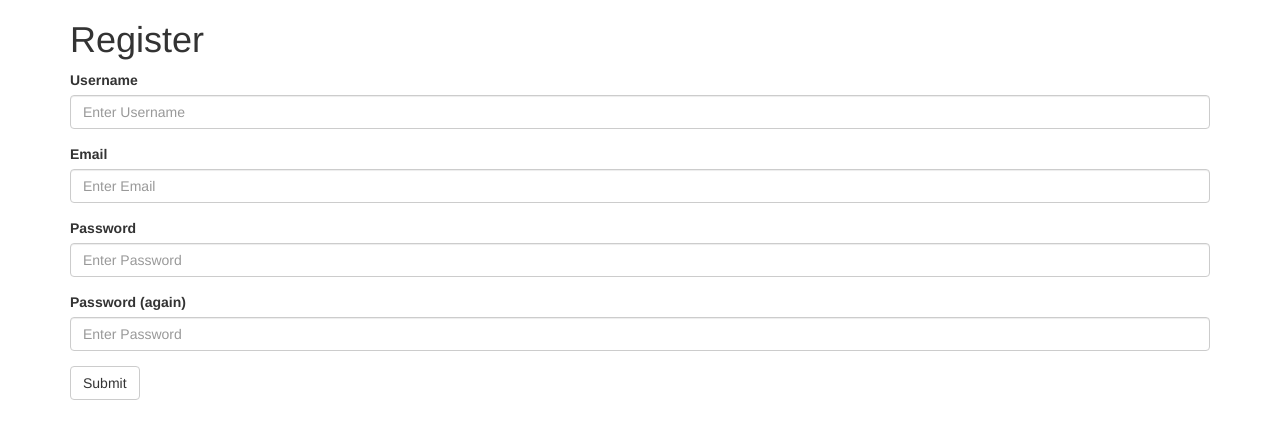
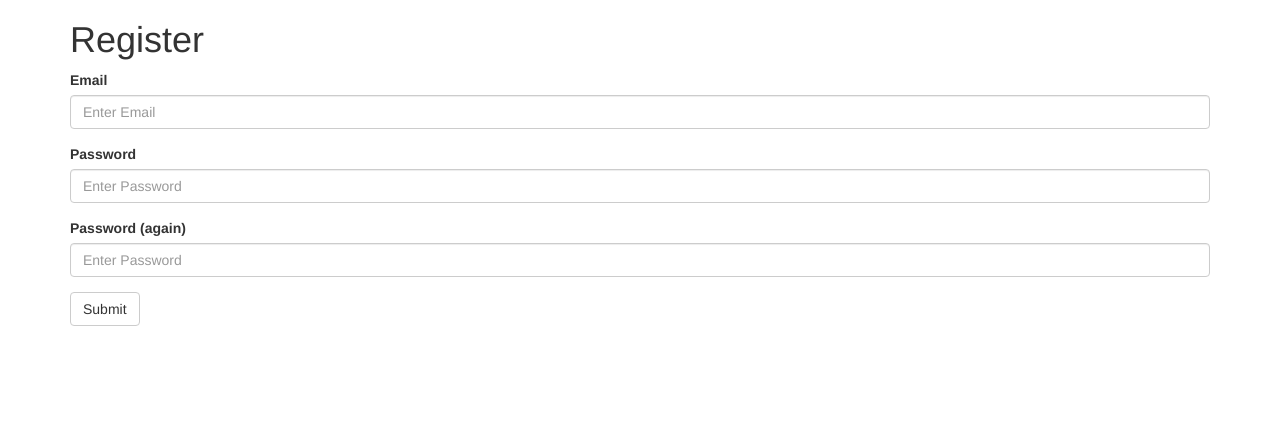
Before and after one commit to takeahsiaor/inspirepraise, a Django app: template songs/templates/registration/registration_form.html in a window 1280 px wide. Shown: the part 52-491 px from the top of the page. Run offline with Django 3.2, Linux system fonts and the light colour scheme; the template is opened without the code that fills it, so the values that code supplies are empty; parts of the project's set-up code (start-up, migrations or seed data) failed here and were passed over; some libraries are stand-ins or nearby versions.

Commit message:
Email only auth through django-registration-email. Hashed username. Change password not working

```diff
--- a/songs/templates/base.html
+++ b/songs/templates/base.html
@@ -60,9 +60,10 @@
             {% if not user.is_authenticated %}
             <li><a href="{% url 'songs.views.login_user' %}">Login</a></li>
             <li><a href="{% url 'registration_register'%}">Register</a></li>
+
             {% else %}
             <li><p style="padding-top:15px; padding-right:10px;">
-                Welcome <a href="{% url 'songs.views.profile' %}">{{user.username}}</a></p></li>
+                Welcome <a href="{% url 'songs.views.profile' %}">{{user.email}}</a></p></li>
             <li><a href="{% url 'songs.views.logout_view' %}">Logout</a></li>
             {% endif %}
 
--- a/songs/templates/base_home.html
+++ b/songs/templates/base_home.html
@@ -48,7 +48,7 @@
             <li><a href="{% url 'songs.views.login_user' %}">Login</a></li>
             <li><a href="{% url 'registration_register'%}">Register</a></li>
             {% else %}
-            <li><p style="padding-top:15px; padding-right:10px;">Welcome {{user.username}}</p></li>
+            <li><p style="padding-top:15px; padding-right:10px;">Welcome {{user.email}}</p></li>
             <li><a href="{% url 'songs.views.logout_view' %}">Logout</a></li>
             {% endif %}
         </ul>
--- a/songs/templates/registration/login.html
+++ b/songs/templates/registration/login.html
@@ -6,11 +6,11 @@
     <div class="alert alert-danger">Your username and password didn't match. Please try again.</div>
 {% endif %}
 
-<form method="post" action="{% url 'django.contrib.auth.views.login' %}">
+<form method="post" action="">
 {% csrf_token %}
     <div class="form-group">
-        <label for="id_username">Username or Email</label>
-        <input type="text" class="form-control" name="username" id="id_username" placeholder="Enter Username or Email">
+        <label for="id_username">Email</label>
+        <input type="text" class="form-control" name="username" id="id_username" placeholder="Enter Email">
     </div>
     <div class="form-group">
         <label for="id_password">Password</label>
--- a/songs/templates/registration/registration_form.html
+++ b/songs/templates/registration/registration_form.html
@@ -10,20 +10,6 @@
     {% endif %}
 
     <form action="" method="post">
-
-        <div class="form-group">
-            <label for="id_username">Username</label>
-            {% if form.username.errors %}
-                <div class="alert alert-danger">{{form.username.errors.as_text}}</div>
-            {% endif %}
-            <input type="text" class="form-control" name="username" maxlength="30" id="id_username"
-            placeholder="Enter Username"
-                {% if form.username.value and not form.username.errors%}
-                    value="{{form.username.value}}"
-                {% endif %}
-            >
-            <!-- {{form.username}} -->
-        </div>
 
         <div class="form-group">
             <label for="id_email">Email</label>
```
Also changed, not shown: songs/forms.py (+7 -1 lines), songs/urls.py (+6 -6 lines), songs/views.py (line endings or trailing spaces).
